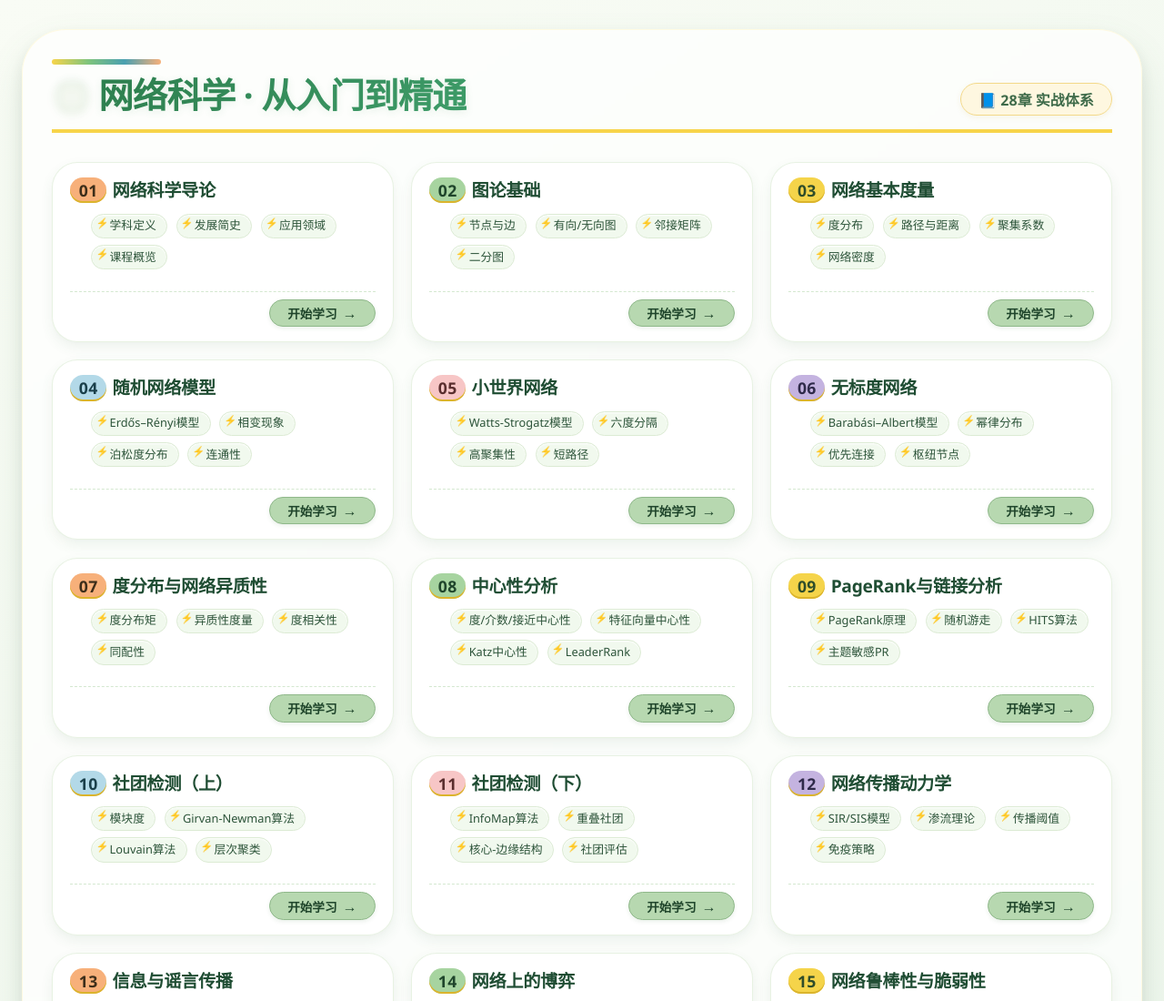
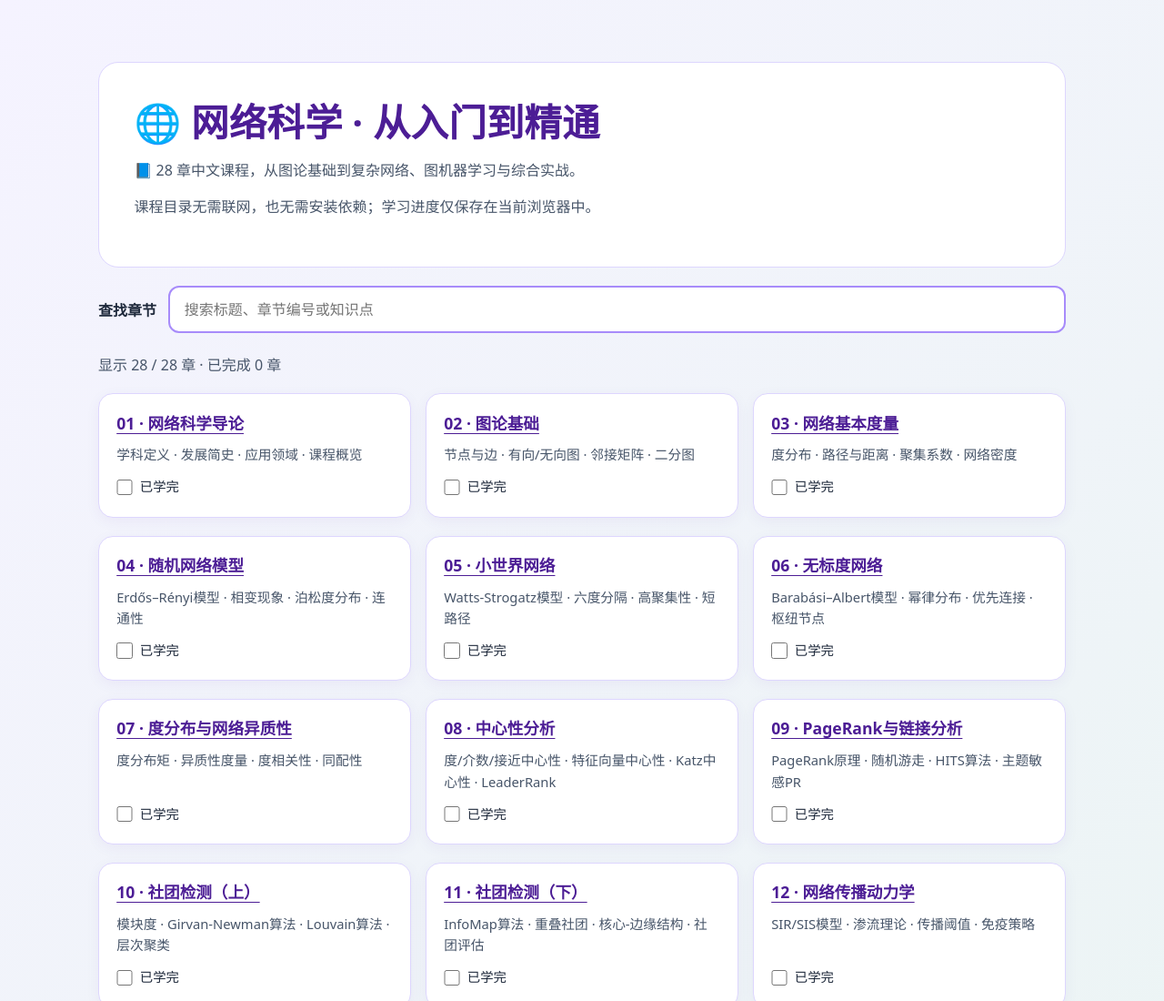
Before and after one commit to 1998x-stack/network-science-tutorial, a plain HTML site: page index.html in a window 1280 px wide. Shown: the top 1100 px of the page at 91% size. Drawn offline with Linux system fonts and the light colour scheme.

Commit message:
fix: make course catalog usable offline and improve navigation

```diff
--- a/index.html
+++ b/index.html
@@ -1,370 +1,131 @@
-<!DOCTYPE html>
+<!doctype html>
 <html lang="zh-CN">
 <head>
-    <meta charset="UTF-8">
-    <meta name="viewport" content="width=device-width, initial-scale=1.0, maximum-scale=1.5, user-scalable=yes">
-    <title>课程目录</title>
+  <meta charset="utf-8">
+  <meta name="viewport" content="width=device-width, initial-scale=1">
+  <meta name="description" content="28 章中文网络科学课程：图论、复杂网络、传播动力学、图机器学习及实战。">
+  <title>网络科学 · 从入门到精通 | 课程目录</title>
   <link rel="stylesheet" href="theme.css">
   <style>
-        * { margin: 0; padding: 0; box-sizing: border-box; }
-
-        body {
-            background: linear-gradient(145deg, #f9fcf5 0%, #e8f3e8 100%);
-            font-family: 'Segoe UI', 'PingFang SC', Roboto, 'Helvetica Neue', system-ui, -apple-system, sans-serif;
-            padding: 2rem 1.5rem 1rem;
-            min-height: 100vh;
-            display: flex;
-            flex-direction: column;
-            align-items: center;
-        }
-
-        .container {
-            display: block;
-            max-width: 1400px;
-            width: 100%;
-            background: rgba(255, 255, 255, 0.70);
-            backdrop-filter: blur(2px);
-            border-radius: 48px 48px 32px 32px;
-            padding: 2rem 2rem 1.5rem;
-            box-shadow: 0 20px 40px rgba(90, 140, 100, 0.15), 0 8px 20px rgba(0, 30, 20, 0.08);
-            border: 1px solid rgba(255, 245, 200, 0.5);
-        }
-
-        .header {
-            display: flex;
-            flex-wrap: wrap;
-            align-items: baseline;
-            justify-content: space-between;
-            margin-bottom: 2rem;
-            border-bottom: 4px solid #f7d44a;
-            padding-bottom: 0.75rem;
-        }
-
-        .header h1 {
-            font-size: 2.4rem;
-            font-weight: 700;
-            letter-spacing: -0.02em;
-            background: linear-gradient(135deg, #2b7a4b, #3f9e6b);
-            -webkit-background-clip: text;
-            background-clip: text;
-            color: transparent;
-            text-shadow: 0 2px 8px rgba(60, 140, 80, 0.12);
-            display: inline-flex;
-            align-items: center;
-            gap: 0.5rem;
-        }
-
-        .header h1 .emoji {
-            font-size: 2.2rem;
-            filter: drop-shadow(0 2px 4px rgba(255, 200, 50, 0.3));
-        }
-
-        .header .sub {
-            font-size: 1rem;
-            background: #fef7e0;
-            padding: 0.3rem 1.2rem;
-            border-radius: 40px;
-            color: #3f6b4a;
-            font-weight: 600;
-            border: 1px solid #f3d98a;
-            box-shadow: 0 2px 6px rgba(200, 160, 50, 0.1);
-            white-space: nowrap;
-        }
-
-        .course-grid {
-            display: grid;
-            grid-template-columns: repeat(auto-fill, minmax(300px, 1fr));
-            gap: 1.2rem;
-            margin: 1.8rem 0 1.2rem;
-        }
-
-        .card {
-            background: #ffffff;
-            border-radius: 28px;
-            padding: 1rem 1.2rem 1rem 1.2rem;
-            box-shadow: 0 6px 14px rgba(70, 120, 80, 0.08), 0 2px 6px rgba(0, 0, 0, 0.02);
-            transition: all 0.2s ease;
-            border: 1px solid rgba(210, 230, 200, 0.5);
-            display: flex;
-            flex-direction: column;
-            position: relative;
-            backdrop-filter: blur(2px);
-        }
-
-        .card:hover {
-            transform: translateY(-4px);
-            box-shadow: 0 14px 24px rgba(70, 140, 90, 0.15), 0 4px 12px rgba(40, 100, 60, 0.05);
-            border-color: #b8d9b0;
-            background: #fefefc;
-        }
-
-        .card-header {
-            display: flex;
-            align-items: baseline;
-            gap: 0.4rem;
-            margin-bottom: 0.4rem;
-            flex-wrap: wrap;
-        }
-
-        .chapter-num {
-            font-size: 1.1rem;
-            font-weight: 700;
-            background: #f5d142;
-            color: #2a5a3a;
-            padding: 0 0.6rem;
-            border-radius: 40px;
-            line-height: 1.6;
-            display: inline-block;
-            box-shadow: inset 0 -2px 0 #dbb42c;
-            letter-spacing: 0.3px;
-            min-width: 2.2rem;
-            text-align: center;
-        }
-
-        .card-title {
-            font-size: 1.2rem;
-            font-weight: 650;
-            color: #1f4d33;
-            letter-spacing: -0.3px;
-            line-height: 1.3;
-            flex: 1;
-        }
-
-        .topic-list {
-            list-style: none;
-            margin-top: 0.3rem;
-            padding-left: 0.2rem;
-            display: flex;
-            flex-wrap: wrap;
-            gap: 0.2rem 0.6rem;
-        }
-
-        .topic-list li {
-            font-size: 0.8rem;
-            color: #2d543a;
-            background: #f1f9ee;
-            padding: 0.1rem 0.7rem 0.2rem 1.2rem;
-            border-radius: 30px;
-            line-height: 1.6;
-            position: relative;
-            border: 1px solid #dcebd4;
-            box-shadow: inset 0 1px 2px white;
-        }
-
-        .topic-list li::before {
-            content: "⚡";
-            position: absolute;
-            left: 4px;
-            top: 0px;
-            font-size: 0.7rem;
-            color: #e5b13b;
-        }
-
-        .card-footer {
-            margin-top: 0.6rem;
-            display: flex;
-            justify-content: flex-end;
-            border-top: 1px dashed #d4e8d0;
-            padding-top: 0.5rem;
-        }
-
-        .card-footer a {
-            background: #b7d8b0;
-            color: #1f452b;
-            text-decoration: none;
-            font-weight: 600;
-            font-size: 0.85rem;
-            padding: 0.2rem 1.2rem;
-            border-radius: 40px;
-            transition: 0.15s;
-            border: 1px solid #8fb88a;
-            box-shadow: 0 2px 4px rgba(60, 120, 60, 0.1);
-            display: inline-flex;
-            align-items: center;
-            gap: 6px;
-        }
-
-        .card-footer a::after {
-            content: "→";
-            font-size: 1rem;
-            transition: transform 0.1s;
-        }
-
-        .card-footer a:hover {
-            background: #f7d44a;
-            border-color: #dbb42c;
-            color: #1f3d28;
-            box-shadow: 0 4px 8px rgba(200, 160, 40, 0.2);
-            transform: scale(1.02);
-        }
-
-        .card-footer a:active {
-            transform: scale(0.96);
-        }
-
-        .footer {
-            margin-top: 2.5rem;
-            text-align: center;
-            font-size: 1rem;
-            color: #3b6b47;
-            background: #f2fcee;
-            padding: 0.8rem 2rem;
-            border-radius: 60px;
-            display: inline-block;
-            border: 1px solid #c6dfbe;
-            box-shadow: 0 2px 8px rgba(80, 130, 70, 0.08);
-            font-weight: 500;
-            letter-spacing: 0.3px;
-            backdrop-filter: blur(2px);
-        }
-
-        .footer span {
-            background: #f9eec1;
-            padding: 0.1rem 0.8rem;
-            border-radius: 30px;
-            margin: 0 4px;
-        }
-
-        @media (max-width: 640px) {
-            body { padding: 1rem 0.8rem; }
-            .container { padding: 1.2rem 1rem; border-radius: 32px; }
-            .header h1 { font-size: 1.8rem; }
-            .header .sub { font-size: 0.75rem; padding: 0.2rem 0.8rem; }
-            .course-grid { grid-template-columns: 1fr; gap: 1rem; }
-            .card-title { font-size: 1.05rem; }
-            .topic-list li { font-size: 0.7rem; }
-        }
-
-        @media (min-width: 768px) and (max-width: 1024px) {
-            .course-grid { grid-template-columns: repeat(2, 1fr); }
-        }
-
-        .container::before {
-            content: "";
-            display: block;
-            height: 6px;
-            width: 120px;
-            background: linear-gradient(90deg, #f7d44a, #7fc47c, #4aa0b0, #f7b07a);
-            border-radius: 10px;
-            margin-bottom: 0.2rem;
-        }
-
-        .card:nth-child(6n+1) .chapter-num { background: #f7b07a; color: #3d2e1a; }
-        .card:nth-child(6n+2) .chapter-num { background: #a7d4a0; color: #1f452b; }
-        .card:nth-child(6n+3) .chapter-num { background: #f5d44a; color: #2f4d2a; }
-        .card:nth-child(6n+4) .chapter-num { background: #b3d9e8; color: #1a3f4a; }
-        .card:nth-child(6n+5) .chapter-num { background: #f7c6c6; color: #5a2e2e; }
-        .card:nth-child(6n) .chapter-num { background: #c4b3e0; color: #2f2a4a; }
-
-        .state-msg {
-            text-align: center;
-            padding: 3rem;
-            color: #5f7f66;
-            font-size: 1.1rem;
-        }
-        .state-msg.error {
-            color: #b91c1c;
-            background: #fef2f2;
-            border-radius: 20px;
-            margin: 1rem 0;
-        }
+    :root { color-scheme: light; }
+    body { background: linear-gradient(135deg, #f5f3ff, #e8f5f0); min-height: 100vh; color: #1e293b; }
+    .catalog { max-width: 1160px; margin: auto; padding: clamp(1rem, 4vw, 3rem); }
+    .catalog-header { background: #fff; padding: clamp(1.25rem, 3vw, 2.5rem); border-radius: 22px; border: 1px solid #ddd6fe; }
+    .catalog-header h1 { font-size: clamp(1.65rem, 4vw, 2.6rem); color: #4c1d95; line-height: 1.3; }
+    .catalog-header p { color: #475569; margin: .7rem 0; }
+    .catalog-tools { display: flex; flex-wrap: wrap; align-items: center; gap: .8rem; margin: 1.3rem 0; }
+    .catalog-tools label { font-weight: 600; }
+    .catalog-tools input { flex: 1 1 230px; min-width: 0; padding: .8rem 1rem; border: 2px solid #a78bfa; border-radius: 12px; font: inherit; background: white; }
+    .catalog-tools a { color: #5b21b6; font-weight: 600; }
+    .catalog-tools [hidden], .chapter-card[hidden] { display: none !important; }
+    .catalog-status { min-height: 1.5em; color: #475569; margin: 0 0 1rem; }
+    .chapter-grid { list-style: none; margin: 0; padding: 0; display: grid; grid-template-columns: repeat(auto-fit, minmax(min(100%, 290px), 1fr)); gap: 1rem; }
+    .chapter-card { background: #fff; border: 1px solid #ddd6fe; border-radius: 16px; padding: 1.2rem; display: flex; flex-direction: column; gap: .65rem; box-shadow: 0 4px 16px #4c1d950d; }
+    .chapter-card h2 { font-size: 1.1rem; margin: 0; padding: 0; border: 0; line-height: 1.45; }
+    .chapter-card h2 a { color: #4c1d95; text-decoration-thickness: .08em; text-underline-offset: .2em; }
+    .chapter-card p { margin: 0; color: #475569; font-size: .92rem; line-height: 1.6; }
+    .chapter-card .progress-control { margin-top: auto; display: flex; align-items: center; gap: .5rem; font-size: .9rem; cursor: pointer; }
+    .progress-control input { width: 1.1rem; height: 1.1rem; accent-color: #6d28d9; }
+    a:focus-visible, input:focus-visible { outline: 3px solid #0f766e; outline-offset: 4px; }
+    .catalog-footer { margin: 2rem 0; color: #475569; }
+    .catalog-footer a { color: #5b21b6; }
+    @media (prefers-reduced-motion: no-preference) { .chapter-card { transition: box-shadow .15s ease, transform .15s ease; } .chapter-card:hover { transform: translateY(-2px); box-shadow: 0 8px 22px #4c1d951a; } }
+    @media (max-width: 600px) { body { padding: 0; } .catalog { padding: .75rem; } }
   </style>
 </head>
 <body>
-<div class="container">
-    <div class="header">
-        <h1><span class="emoji"></span><span class="title-text"></span></h1>
-        <div class="sub"></div>
+<main class="catalog" id="main">
+  <header class="catalog-header">
+    <h1>🌐 网络科学 · 从入门到精通</h1>
+    <p>📘 28 章中文课程，从图论基础到复杂网络、图机器学习与综合实战。</p>
+    <p>课程目录无需联网，也无需安装依赖；学习进度仅保存在当前浏览器中。</p>
+  </header>
+  <div class="catalog-tools" role="search">
+    <label for="chapter-search">查找章节</label>
+    <input id="chapter-search" type="search" placeholder="搜索标题、章节编号或知识点" autocomplete="off" aria-controls="chapter-list">
+    <a id="resume-link" href="01.html" hidden>继续上次阅读</a>
   </div>
-
-    <div id="cardContainer" class="course-grid"></div>
-
-    <div style="text-align:center;">
-        <div class="footer"></div>
-    </div>
-</div>
-
+  <p id="catalog-status" class="catalog-status" role="status" aria-live="polite">共 28 章</p>
+  <ol id="chapter-list" class="chapter-grid">
+    <li class="chapter-card"><h2><a href="01.html">01 · 网络科学导论</a></h2><p>学科定义 · 发展简史 · 应用领域 · 课程概览</p></li>
+    <li class="chapter-card"><h2><a href="02.html">02 · 图论基础</a></h2><p>节点与边 · 有向/无向图 · 邻接矩阵 · 二分图</p></li>
+    <li class="chapter-card"><h2><a href="03.html">03 · 网络基本度量</a></h2><p>度分布 · 路径与距离 · 聚集系数 · 网络密度</p></li>
+    <li class="chapter-card"><h2><a href="04.html">04 · 随机网络模型</a></h2><p>Erdős–Rényi模型 · 相变现象 · 泊松度分布 · 连通性</p></li>
+    <li class="chapter-card"><h2><a href="05.html">05 · 小世界网络</a></h2><p>Watts-Strogatz模型 · 六度分隔 · 高聚集性 · 短路径</p></li>
+    <li class="chapter-card"><h2><a href="06.html">06 · 无标度网络</a></h2><p>Barabási–Albert模型 · 幂律分布 · 优先连接 · 枢纽节点</p></li>
+    <li class="chapter-card"><h2><a href="07.html">07 · 度分布与网络异质性</a></h2><p>度分布矩 · 异质性度量 · 度相关性 · 同配性</p></li>
+    <li class="chapter-card"><h2><a href="08.html">08 · 中心性分析</a></h2><p>度/介数/接近中心性 · 特征向量中心性 · Katz中心性 · LeaderRank</p></li>
+    <li class="chapter-card"><h2><a href="09.html">09 · PageRank与链接分析</a></h2><p>PageRank原理 · 随机游走 · HITS算法 · 主题敏感PR</p></li>
+    <li class="chapter-card"><h2><a href="10.html">10 · 社团检测（上）</a></h2><p>模块度 · Girvan-Newman算法 · Louvain算法 · 层次聚类</p></li>
+    <li class="chapter-card"><h2><a href="11.html">11 · 社团检测（下）</a></h2><p>InfoMap算法 · 重叠社团 · 核心-边缘结构 · 社团评估</p></li>
+    <li class="chapter-card"><h2><a href="12.html">12 · 网络传播动力学</a></h2><p>SIR/SIS模型 · 渗流理论 · 传播阈值 · 免疫策略</p></li>
+    <li class="chapter-card"><h2><a href="13.html">13 · 信息与谣言传播</a></h2><p>信息级联 · 社会增强效应 · 弱关系优势 · 影响力最大化</p></li>
+    <li class="chapter-card"><h2><a href="14.html">14 · 网络上的博弈</a></h2><p>演化博弈论 · 合作涌现 · 意见动力学 · 选举模型</p></li>
+    <li class="chapter-card"><h2><a href="15.html">15 · 网络鲁棒性与脆弱性</a></h2><p>随机故障vs蓄意攻击 · 级联失效 · 鲁棒性优化 · 案例研究</p></li>
+    <li class="chapter-card"><h2><a href="16.html">16 · 链路预测</a></h2><p>相似性指标 · 概率模型 · 评估方法 · 应用场景</p></li>
+    <li class="chapter-card"><h2><a href="17.html">17 · 网络可视化</a></h2><p>力导向布局 · Gephi实战 · 大规模可视 · 可视化伦理</p></li>
+    <li class="chapter-card"><h2><a href="18.html">18 · 网络数据采集</a></h2><p>API数据获取 · 爬虫技术 · 数据清洗 · NetworkX导入</p></li>
+    <li class="chapter-card"><h2><a href="19.html">19 · 多层网络</a></h2><p>跨层耦合 · 相互依赖网络 · 多层中心性 · muxViz</p></li>
+    <li class="chapter-card"><h2><a href="20.html">20 · 时序与动态网络</a></h2><p>时间演化图 · 快照聚合 · 时态路径 · 动态社团</p></li>
+    <li class="chapter-card"><h2><a href="21.html">21 · 网络嵌入与表示学习</a></h2><p>DeepWalk · Node2Vec · struc2vec · 嵌入可视化</p></li>
+    <li class="chapter-card"><h2><a href="22.html">22 · 图神经网络入门</a></h2><p>GCN原理 · GAT注意力 · GraphSAGE · PyG实战</p></li>
+    <li class="chapter-card"><h2><a href="23.html">23 · NetworkX实战</a></h2><p>图创建 · 遍历与分析 · 网络生成器 · 可视化</p></li>
+    <li class="chapter-card"><h2><a href="24.html">24 · 社交网络分析案例</a></h2><p>空手道俱乐部 · arXiv合著 · 微博分析 · 对比研究</p></li>
+    <li class="chapter-card"><h2><a href="25.html">25 · 大规模网络分析</a></h2><p>igraph优化 · 图数据库 · 采样技术 · 性能比较</p></li>
+    <li class="chapter-card"><h2><a href="26.html">26 · 网络科学+机器学习</a></h2><p>推荐系统 · 知识图谱 · Graph Foundation Model · 网络正则化</p></li>
+    <li class="chapter-card"><h2><a href="27.html">27 · 网络科学前沿</a></h2><p>网络医学 · 脑网络 · 计算社会科学 · AI公平性</p></li>
+    <li class="chapter-card"><h2><a href="28.html">28 · 综合实战项目</a></h2><p>数据获取 · 网络构建 · 分析流水线 · 报告撰写</p></li>
+  </ol>
+  <p id="empty-state" hidden>未找到匹配的章节，请尝试其他关键词。</p>
+  <footer class="catalog-footer">课程元数据：<a href="courses.json">courses.json</a>。章节正文可直接离线阅读。</footer>
+</main>
 <script>
-    (function() {
-        var container = document.getElementById('cardContainer');
-        var emojiEl = document.querySelector('.header .emoji');
-        var titleEl = document.querySelector('.header .title-text');
-        var subEl = document.querySelector('.header .sub');
-        var footerEl = document.querySelector('.footer');
-
-        function showError(msg) {
-            container.innerHTML = '<div class="state-msg error">' + msg + '</div>';
+(function () {
+  'use strict';
+  var cards = Array.prototype.slice.call(document.querySelectorAll('.chapter-card'));
+  var search = document.getElementById('chapter-search');
+  var status = document.getElementById('catalog-status');
+  var empty = document.getElementById('empty-state');
+  var resume = document.getElementById('resume-link');
+  var prefix = 'network-science-tutorial:v1:';
+  function read(key) { try { return localStorage.getItem(prefix + key); } catch (_) { return null; } }
+  function write(key, value) { try { localStorage.setItem(prefix + key, value); } catch (_) { /* Browsers may disable storage. */ } }
+  function refreshProgress() {
+    var complete = cards.filter(function (card) { return read('done:' + card.querySelector('a').getAttribute('href')) === '1'; }).length;
+    var visible = cards.filter(function (card) { return !card.hidden; }).length;
+    status.textContent = '显示 ' + visible + ' / ' + cards.length + ' 章 · 已完成 ' + complete + ' 章';
+    empty.hidden = visible !== 0;
   }
-
-        fetch('courses.json')
-            .then(function(res) {
-                if (!res.ok) throw new Error('HTTP ' + res.status);
-                return res.json();
-            })
-            .then(function(data) {
-                document.title = data.title + ' · 课程目录';
-                emojiEl.textContent = data.emoji;
-                titleEl.textContent = data.title;
-                subEl.textContent = data.subtitle;
-                footerEl.innerHTML = '<span>' + data.chapterCount + '章</span> 实战体系 · 从入门到精通';
-
-                if (!data.chapters || data.chapters.length === 0) {
-                    showError('暂无课程数据');
-                    return;
+  cards.forEach(function (card) {
+    var link = card.querySelector('a');
+    var file = link.getAttribute('href');
+    link.addEventListener('click', function () { write('last', file); });
+    var label = document.createElement('label');
+    label.className = 'progress-control';
+    var check = document.createElement('input');
+    check.type = 'checkbox';
+    check.checked = read('done:' + file) === '1';
+    check.setAttribute('aria-label', '标记 ' + link.textContent + ' 已完成');
+    check.addEventListener('change', function () {
+      write('done:' + file, check.checked ? '1' : '0');
+      refreshProgress();
+    });
+    label.appendChild(check);
+    label.appendChild(document.createTextNode('已学完'));
+    card.appendChild(label);
+  });
+  search.addEventListener('input', function () {
+    var term = search.value.trim().toLocaleLowerCase();
+    cards.forEach(function (card) { card.hidden = !card.textContent.toLocaleLowerCase().includes(term); });
+    refreshProgress();
+  });
+  var last = read('last');
+  if (last && cards.some(function (card) { return card.querySelector('a').getAttribute('href') === last; })) {
+    resume.href = last;
+    resume.hidden = false;
   }
-
-                container.innerHTML = '';
-                data.chapters.forEach(function(course) {
-                    var card = document.createElement('div');
-                    card.className = 'card';
-
-                    var headerDiv = document.createElement('div');
-                    headerDiv.className = 'card-header';
-
-                    var numSpan = document.createElement('span');
-                    numSpan.className = 'chapter-num';
-                    numSpan.textContent = course.num;
-
-                    var titleSpan = document.createElement('span');
-                    titleSpan.className = 'card-title';
-                    titleSpan.textContent = course.title;
-
-                    headerDiv.appendChild(numSpan);
-                    headerDiv.appendChild(titleSpan);
-                    card.appendChild(headerDiv);
-
-                    if (course.topics && course.topics.length > 0) {
-                        var topicUl = document.createElement('ul');
-                        topicUl.className = 'topic-list';
-                        course.topics.forEach(function(topic) {
-                            var li = document.createElement('li');
-                            li.textContent = topic;
-                            topicUl.appendChild(li);
-                        });
-                        card.appendChild(topicUl);
-                    }
-
-                    var footerDiv = document.createElement('div');
-                    footerDiv.className = 'card-footer';
-                    var link = document.createElement('a');
-                    link.href = course.file;
-                    link.textContent = '开始学习 ';
-                    footerDiv.appendChild(link);
-                    card.appendChild(footerDiv);
-
-                    container.appendChild(card);
-                });
-            })
-            .catch(function(err) {
-                showError('课程数据加载失败: ' + err.message + '。请刷新页面重试。');
-            });
-    })();
+  refreshProgress();
+}());
 </script>
-
-<noscript>
-    <div style="background:#fcf0d9; padding:1rem; border-radius:20px; text-align:center; color:#92400e;">
-        请启用 JavaScript 以浏览课程目录。
-    </div>
-</noscript>
 </body>
 </html>
```
Lines whose indentation alone changed are shown as unchanged.
